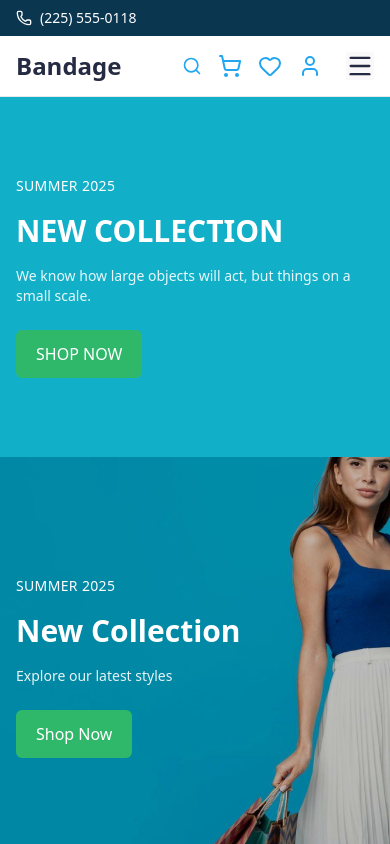
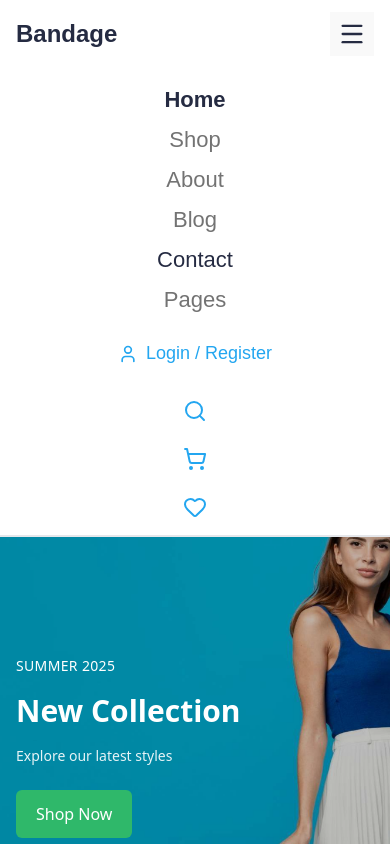
Before and after one commit to 26518304542/EcommerceProject, a React (Vite) app: page / in a window 390 px wide. Shown: the top 844 px of the page. Built offline with nearby package versions, Linux system fonts and the light colour scheme; grey boxes are pictures that could not be loaded.

Commit message:
header has been updated

```diff
--- a/src/components/Clients/DesktopClients.jsx
+++ b/src/components/Clients/DesktopClients.jsx
@@ -13,7 +13,7 @@ const clients = [
 export default function DesktopClients({ items = clients }) {
   return (
     <section className="w-full bg-[#FAFAFA]">
-      <div className="max-w-[1050px] mx-auto flex flex-row justify-center items-center py-[50px] gap-[30px]">
+      <div className="max-w-[1050px] flex-col sm:flex-wrap sm:w-full mx-auto flex md:flex-row justify-center items-center py-[50px] gap-[30px]">
         {items.map((c) => (
           <div key={c.id} className="flex flex-col items-center justify-center">
             <ClientSymbol src={c.src} alt={c.alt} className="" />
--- a/src/components/Shop/ShopPageContainer.jsx
+++ b/src/components/Shop/ShopPageContainer.jsx
@@ -1,17 +1,16 @@
 import React from "react";
 
-export default function ShopPageContainer({ children }) {
+export default function ShopPageContainer() {
   return (
     // Mobile and desktop responsive container based on Figma layouts
-    <section className="flex w-full mx-auto items-center h-[80px]">
+    <section className="flex w-full mx-auto items-center h-[150px] mt-48">
       <div className="flex w-full flex-row shadow-sm p-4 sm:p-6 lg:p-10 lg:px-10 items-center justify-center">
-        <div className="flex w-3/4 items-center justify-between mb-4 sm:mb-6 bg-white lg:px-6">
-          <h1 className="sm:text-2xl font-bold h-8">Shop</h1>
-          <nav className="text-sm text-gray-500 ">
-            Home <span className="mx-1">›</span> <span className="text-gray-900">Shop</span>
+        <div className="flex flex-col items-center justify-between mb-4 sm:mb-6 bg-white lg:px-6">
+          <h1 className="sm:text-2xl w-full font-bold h-8 mb-28">Shop</h1>
+          <nav className="text-sm mb-24  flex-row text-gray-500 ">
+            Home <span className="mx-3 text-3xl opacity-35">›</span> <span className="text-gray-900">Shop</span>
           </nav>
         </div>
-        {children}
       </div>
     </section>
   );
--- a/src/layout/Header.jsx
+++ b/src/layout/Header.jsx
@@ -1,4 +1,4 @@
-import { useState } from "react";
+import { useState, useEffect } from "react";
 import { Link, useLocation } from "react-router-dom";
 import {
   Menu,
@@ -13,6 +13,7 @@ import {
   Twitter,
   ChevronDown,
 } from "lucide-react";
+import Slider from "../components/Home/Slider";
 
 export default function Header() {
   const [mobileOpen, setMobileOpen] = useState(false);
@@ -21,13 +22,44 @@ export default function Header() {
   const isShop = location.pathname.startsWith('/shop');
   const isHome = location.pathname === '/';
 
+  useEffect(() => {
+  const handleResize = () => {
+    if (window.innerWidth < 640) {
+      setMobileOpen(true);   // sm altı → mobil header açık
+    } else {
+      setMobileOpen(false);  // sm ve üstü → desktop görünüm
+    }
+  };
+
+  // ilk yüklemede de çalışsın
+  handleResize();
+
+  window.addEventListener("resize", handleResize);
+  return () => window.removeEventListener("resize", handleResize);
+}, []);
+
+    const heroSlides = [
+    {
+      image: "/images/shop-hero-1-product-slide-1.png",
+      title: "New Collection",
+      subtitle: "Explore our latest styles",
+    },
+    {
+      image: "/assets/hero-2.jpg",
+      title: "Summer Sale",
+      subtitle: "Up to 50% off select items",
+    },
+  ];
+
+  // do not auto-open mobile menu; user should tap the hamburger to open it
+
   return (
     <header className="w-full relative min-h-[360px] md:min-h-[520px] lg:min-h-[100px]">
 
 
 
       {/* ---------- TOP INFO BAR (Aynı) ---------- */}
-      <div className={isShop ? "bg-[#23856D] text-white text-sm" : "bg-[#0b3650] text-white text-sm"}>
+      <div className={`${isShop ? 'bg-[#23856D]' : 'bg-[#0b3650]'} text-white text-sm ${mobileOpen ? 'hidden' : 'block'} md:block`}>
         <div className="max-w-7xl mx-auto flex items-center justify-between px-4 py-2">
           <div className="flex items-center gap-4">
             <div className="flex items-center gap-2">
@@ -60,50 +92,23 @@ export default function Header() {
 
       {/* ---------- MAIN NAV ---------- */}
       <div className="bg-white border-b">
-        <div className="max-w-7xl mx-auto flex items-center justify-between px-4 py-4 relative">
-
-                {/* Logo - centered on mobile */}
-          <Link
-            to="/"
-            className={isShop ? 'absolute left-4 md:static text-2xl font-bold text-[#252B42] flex-shrink-0' : 'absolute left-4 md:static text-2xl font-bold text-[#252B42] flex-shrink-0'}
-          >
-            Bandage
-          </Link>
-
-          {/* --------- MOBILE HEADER (YENİ) --------- */}
-          <div className="flex w-full items-center justify-end md:hidden">
-
-
-
-            {/* Right icons */}
-              <div className="flex items-center gap-4">
-                <Search className="w-5 h-5 text-[#23A6F0]" />
-                <Link to="/cart">
-                  <ShoppingCart className="w-6 h-6 text-[#23A6F0]" />
-                </Link>
-                <Like className="w-6 h-6 text-[#23A6F0]" />
-                <User className="w-6 h-6 text-[#23A6F0]" />
-
-                {/* Mobile Menu toggle (hamburger) */}
-                <button aria-label="open menu" onClick={() => setMobileOpen(!mobileOpen)} className="ml-2">
+        {/* MOBILE HEADER - only visible on mobile */}
+        <div className="md:hidden w-full flex items-center justify-between px-4 py-3 relative" style={{ fontFamily: 'Montserrat, sans-serif' }}>
+          {/* Logo - left */}
+          <Link to="/" className="text-[24px] font-bold text-[#252B42] leading-8">Bandage</Link>
+          {/* Hamburger - right */}
+          <button aria-label="open menu"  className="p-2">
             <Menu className="w-7 h-7 text-[#252B42]" />
           </button>
         </div>
-          </div>
 
-          {/* --------- DESKTOP MENU (Aynı) --------- */}
-          <nav className="hidden md:flex items-center gap-6 relative">
+        {/* DESKTOP HEADER - only visible on desktop */}
+        <div className="hidden md:flex max-w-7xl mx-auto items-center justify-between px-4 py-4 relative">
+          <Link to="/" className="text-2xl font-bold text-[#252B42] flex-shrink-0">Bandage</Link>
+          <nav className="flex items-center gap-6 relative">
             <Link to="/" className="text-[#737373] text-sm">Home</Link>
-
-            <div
-              className="relative"
-              onMouseEnter={() => setShopOpen(true)}
-              onMouseLeave={() => setShopOpen(false)}
-            >
-              <button className="flex items-center gap-1 text-sm text-[#737373] bg-white">
-                Shop <ChevronDown className="w-4 h-4" />
-              </button>
-
+            <div className="relative" onMouseEnter={() => setShopOpen(true)} onMouseLeave={() => setShopOpen(false)}>
+              <button className="flex items-center gap-1 text-sm text-[#737373] bg-white">Shop <ChevronDown className="w-4 h-4" /></button>
               {shopOpen && (
                 <div className="absolute z-50 left-0 top-full mt-2 w-[620px] bg-white shadow-lg border rounded-md p-4">
                   <div className="flex gap-6">
@@ -114,7 +119,6 @@ export default function Header() {
                       <Link to="#" className="text-sm text-gray-600">Cosmetics</Link>
                       <Link to="#" className="text-sm text-gray-600">Hats</Link>
                     </div>
-
                     <div className="flex-1 flex flex-col gap-2">
                       <h4 className="text-sm font-semibold">Erkek</h4>
                       <Link to="#" className="text-sm text-gray-600">Bags</Link>
@@ -122,7 +126,6 @@ export default function Header() {
                       <Link to="#" className="text-sm text-gray-600">Cosmetics</Link>
                       <Link to="#" className="text-sm text-gray-600">Hats</Link>
                     </div>
-
                     <div className="flex-1">
                       <img src="/assets/mega-1.jpg" alt="mega" className="w-full h-36 object-cover rounded" />
                     </div>
@@ -130,15 +133,11 @@ export default function Header() {
                 </div>
               )}
             </div>
-
             <Link to="/about" className="text-sm text-[#737373]">About</Link>
             <Link to="/blog" className="text-sm text-[#737373]">Blog</Link>
             <Link to="/contact" className="text-sm text-[#737373]">Contact</Link>
             <Link to="/pages" className="text-sm text-[#737373]">Pages</Link>
-
-
           </nav>
-            {/* --------- DESKTOP RIGHT ICONS  --------- */}
           <div className="hidden md:flex items-center gap-4 ml-6">
             <Search className="w-5 h-5 text-[#23A6F0]" />
             <Link to="/cart">
@@ -151,30 +150,31 @@ export default function Header() {
 
         {/* --------- MOBILE DROPDOWN MENU (YENİ) --------- */}
         {mobileOpen && (
-          <div className="md:hidden fixed inset-0 z-50 bg-white" style={{ fontFamily: 'Montserrat, sans-serif' }}>
-            <div className="w-full h-full flex flex-col items-center justify-start pt-24 gap-8 text-center">
-              <button aria-label="close menu" className="absolute top-6 right-6 text-gray-500 text-2xl" onClick={() => setMobileOpen(false)}>✕</button>
+<div className="md:hidden w-full bg-white border-b" style={{ fontFamily: 'Montserrat, sans-serif' }}>
+  {/* Top row */}
 
-              <Link to="/" onClick={() => setMobileOpen(false)} className={`text-[30px] leading-[45px] ${isHome ? 'font-bold text-[#252B42]' : 'font-normal text-[#252B42]'}`}>Home</Link>
-              <Link to="/shop" onClick={() => setMobileOpen(false)} className="text-[30px] leading-[45px] font-normal text-[#737373]">Shop</Link>
-              <Link to="/about" onClick={() => setMobileOpen(false)} className="text-[30px] leading-[45px] font-normal text-[#737373]">About</Link>
-              <Link to="/blog" onClick={() => setMobileOpen(false)} className="text-[30px] leading-[45px] font-normal text-[#737373]">Blog</Link>
-              <Link to="/contact" onClick={() => setMobileOpen(false)} className="text-[30px] leading-[45px] font-bold text-[#252B42]">Contact</Link>
 
-              <Link to="/login" className="mt-6 text-[30px] font-normal text-[#23A6F0]" onClick={() => setMobileOpen(false)}>Login / Register</Link>
+  {/* Menu links */}
+  <nav className="flex flex-col items-center gap-2 mt-4 pb-4">
+    <Link to="/" className="text-[22px] leading-[32px] font-bold text-[#252B42]">Home</Link>
+    <Link to="/shop" className="text-[22px] leading-[32px] text-[#737373]">Shop</Link>
+    <Link to="/about" className="text-[22px] leading-[32px] text-[#737373]">About</Link>
+    <Link to="/blog" className="text-[22px] leading-[32px] text-[#737373]">Blog</Link>
+    <Link to="/contact" className="text-[22px] leading-[32px] text-[#252B42]">Contact</Link>
+    <Link to="/pages" className="text-[22px] leading-[32px] text-[#737373]">Pages</Link>
+  </nav>
 
-              <div className="flex flex-col items-center gap-4 mt-8 text-2xl text-gray-600">
-                <button className="relative">
-                  <span className="text-2xl">🔍</span>
-                </button>
-                <button className="relative">
-                  <span className="text-2xl">🛒</span>
-                  <span className="absolute -top-1 -right-3 text-[12px] text-[#23A6F0]">1</span>
-                </button>
-                <button className="relative">
-                  <span className="text-2xl">♡</span>
-                  <span className="absolute -top-1 -right-3 text-[12px] text-[#23A6F0]">1</span>
-                </button>
+  {/* Login & icons */}
+  <div className="flex flex-col items-center gap-6 mt-2 pb-4">
+    <Link to="/login" className="text-[18px] flex items-center gap-2 text-[#23A6F0]">
+      <User className="w-5 h-5 text-[#23A6F0]" />
+      <span>Login / Register</span>
+    </Link>
+
+    <div className="flex items-center flex-column flex-wrap gap-6 text-[#23A6F0] mt-2">
+      <Search className="w-full h-6" />
+      <ShoppingCart className="w-full h-6" />
+      <Like className="w-full h-6" />
     </div>
   </div>
 </div>
@@ -183,23 +183,7 @@ export default function Header() {
 
       {/* ---------- HERO / PAGE-SPECIFIC HEADER ---------- */}
       {isHome && (
-        <div className="w-full overflow-hidden">
-          <div className="relative bg-[#12b0c8] h-[360px] md:h-[520px] lg:h-[640px] overflow-hidden">
-            <div className="absolute right-0 top-0 h-full w-1/2 hidden md:block overflow-hidden">
-              <img src="/images/shop-hero-1-product-slide-1.png" alt="hero" className="object-cover w-full h-full" />
-            </div>
-            <div className="relative z-10 h-full">
-              <div className="max-w-7xl mx-auto px-4 h-full flex items-center">
-                <div className="w-full md:w-1/2 text-white py-12">
-                  <p className="text-sm uppercase tracking-wide mb-4">Summer 2025</p>
-                  <h1 className="text-3xl sm:text-4xl md:text-5xl font-extrabold leading-tight mb-4">NEW COLLECTION</h1>
-                  <p className="text-sm sm:text-base text-white/90 mb-6">We know how large objects will act, but things on a small scale.</p>
-                  <button className="inline-block bg-[#2fb86a] text-white px-5 py-3 rounded-md font-medium">SHOP NOW</button>
-                </div>
-              </div>
-            </div>
-          </div>
-        </div>
+        <Slider slides={heroSlides} />
       )}
 
       {/*isShop && (
--- a/src/pages/HomePage.jsx
+++ b/src/pages/HomePage.jsx
@@ -74,10 +74,7 @@ export default function HomePage() {
 
   return (
     <div className="flex flex-col gap-6">
-      {/* Hero Slider */}
-      {<section className="w-full">
-        <Slider slides={heroSlides} />
-      </section>}
+
 
       {/* Editors Picks */}
       <EditorsPicks products={products.slice(0, 4)} />
```
Lines whose indentation alone changed are shown as unchanged.
